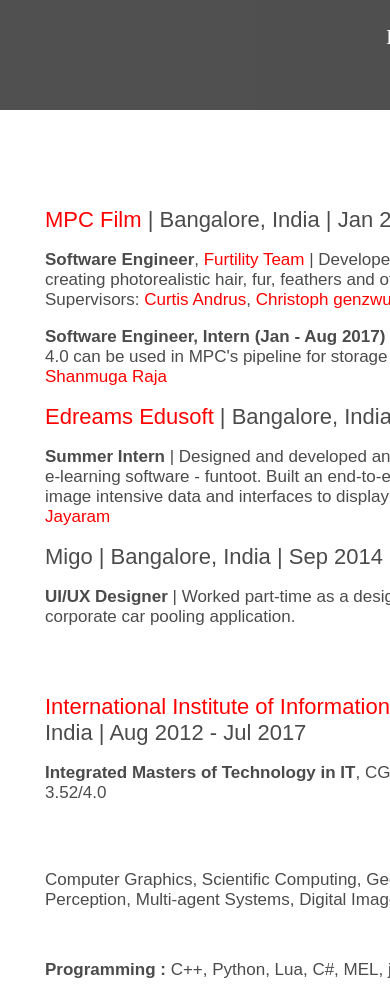
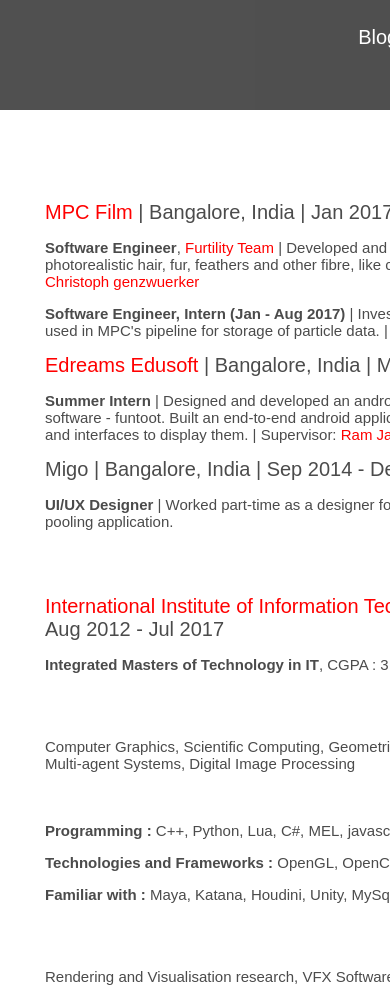
Before and after one commit to MeghaS94/MeghaS94.github.io, a PHP site: page /resume.html in a window 390 px wide; the page is wider, and only the part inside the window is pictured. Shown: the top 986 px of that part. Run offline with PHP 8.4, Linux system fonts and the light colour scheme; some libraries are stand-ins or nearby versions.

Commit message:
change font size

```diff
--- a/_site/assets/main.css
+++ b/_site/assets/main.css
@@ -356,7 +356,7 @@
     font-size: 26px; }
     @media screen and (max-width: 800px) {
       .post-content h3 {
-        font-size: 22px; } }
+        font-size: 20px; } }
   .post-content h4 {
     font-size: 20px; }
     @media screen and (max-width: 800px) {
--- a/includes/css/style.css
+++ b/includes/css/style.css
@@ -2,7 +2,7 @@
 	height: 100%;
 	margin: 0;
 	padding: 0;
-	font: 17px "proxima-nova", Arial, Verdana, Helvetica, sans-serif;
+	font: 15px "proxima-nova", Arial, Verdana, Helvetica, sans-serif;
 	font-family: "futura-pt","Trebuchet", "MS", "Arial", "sans-serif";
 	color: white;
 	text-align: left;
@@ -101,6 +101,7 @@
 
 .topmenubar .topmenu {
 	font: 20px "futura-pt";
+	font-family: "futura-pt","Trebuchet", "MS", "Arial", "sans-serif";
 	font-weight: 300;
 	text-align: right ;
 	margin-top: -29px;
@@ -163,6 +164,6 @@
 
 div.subtitle{
 	color: #4b4b4b;
-	font: 22px "futura-pt";
+	font: 20px "futura-pt";
 	font-family: "futura-pt","Trebuchet", "MS", "Arial", "sans-serif";
 }
```
